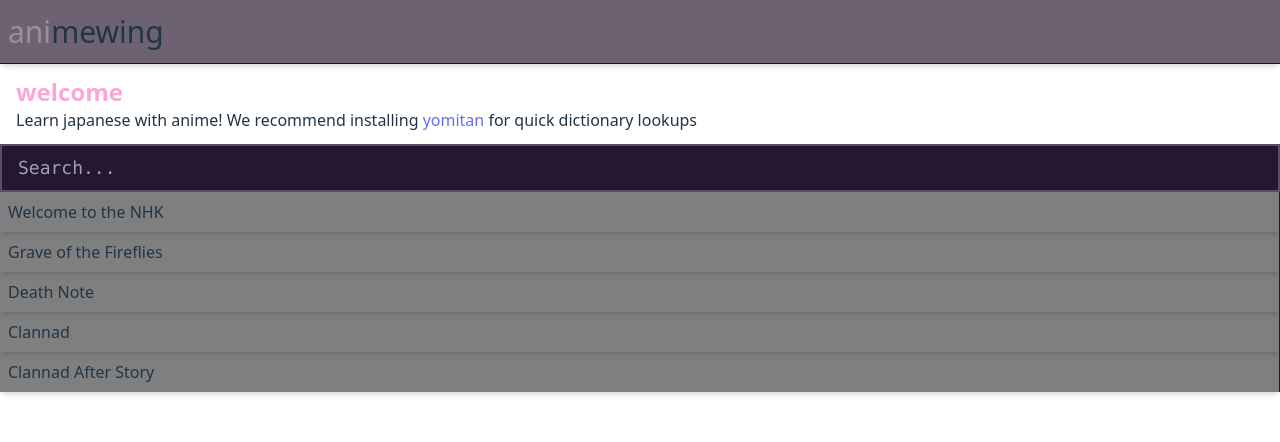
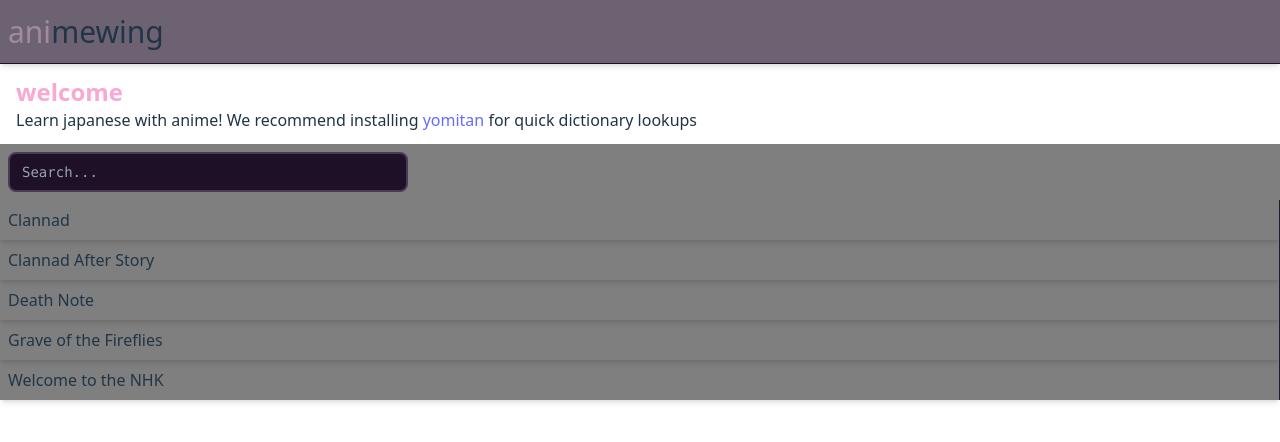
Before and after one commit to FunOrange/animewing, a React (Vite) app: page / in a window 1280 px wide. Shown: the top 442 px of the page. Built offline with nearby package versions, Linux system fonts and the light colour scheme.

Commit message:
update homepage

```diff
--- a/src/Home.tsx
+++ b/src/Home.tsx
@@ -15,13 +15,16 @@ export default function Home() {
           lookups
         </p>
       </div>
-      <input
-        className="w-full px-4 py-2 text-lg font-mono border-2 border-dusk-400 bg-dusk-800"
-        placeholder="Search..."
-        value={searchString}
-        onChange={(e) => setSearchString(e.target.value)}
-      />
+      <div className="bg-black/50 p-2">
+        <input
+          className="w-full px-3 py-2 text-sm font-mono border-2 rounded-lg border-dusk-500 bg-dusk-900 max-w-[400px]"
+          placeholder="Search..."
+          value={searchString}
+          onChange={(e) => setSearchString(e.target.value)}
+        />
+      </div>
       {Object.entries(listing)
+        .sort((a, b) => a[1].title.localeCompare(b[1].title))
         .filter(([_, { title }]) =>
           title.toLowerCase().includes(searchString.toLowerCase()),
         )
```
